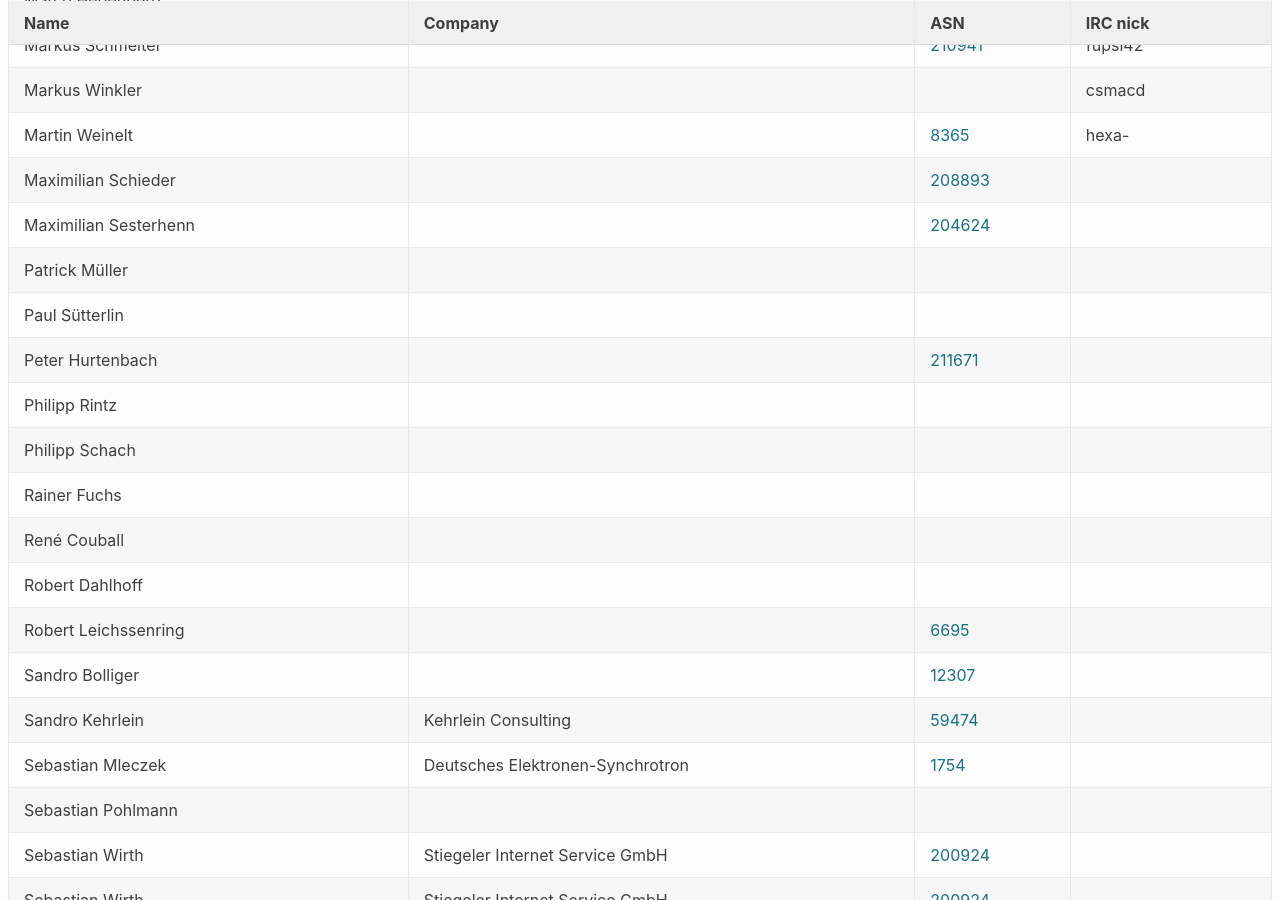
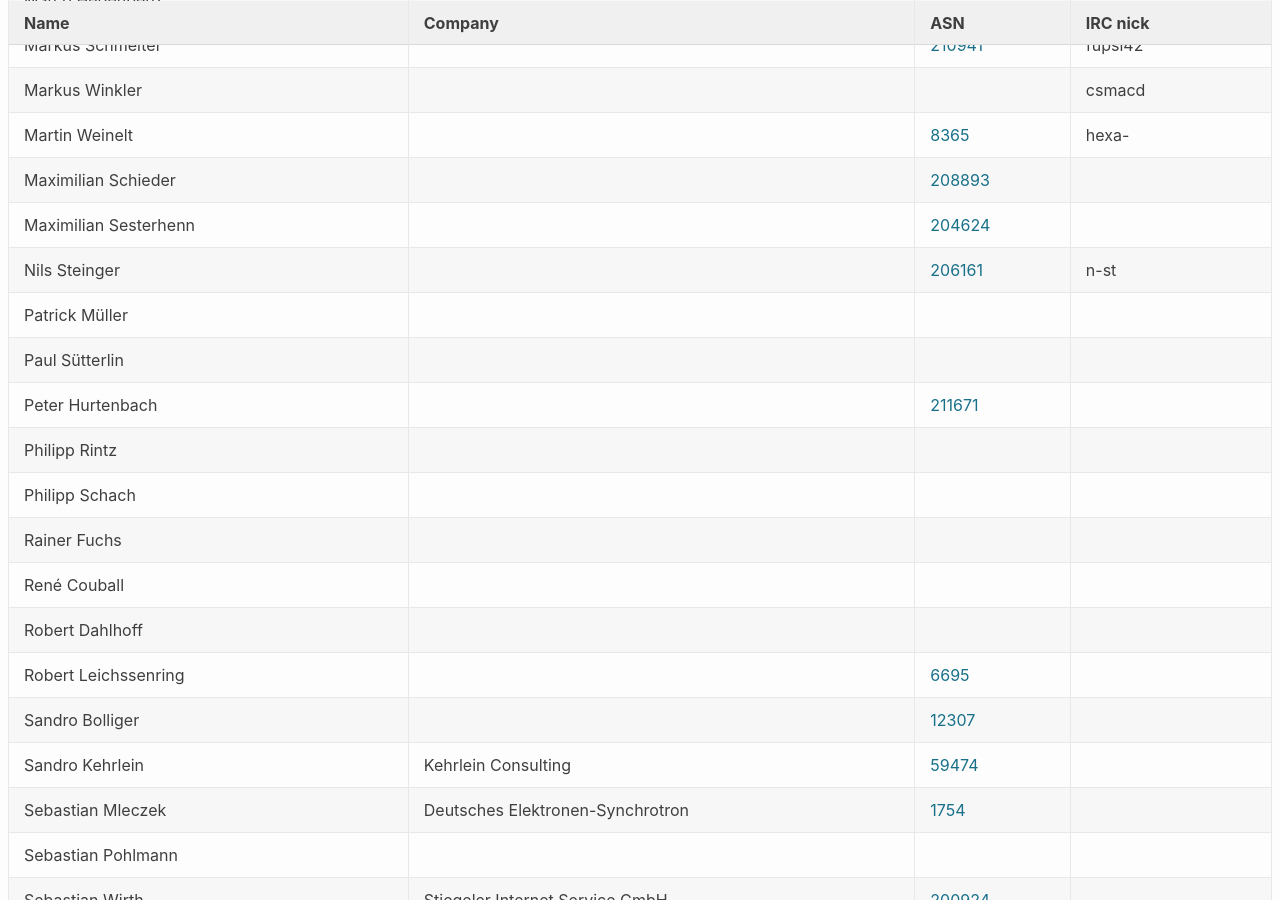
Before and after one commit to denog/pretix-attendeelist, a Jekyll site: the page built from denog14/index.md, in a window 1280 px wide and 900 px high, scrolled down 913 px. Built offline with Jekyll 4.4.1, drawn with Linux system fonts in a browser that asks for light colours.

Commit message:
Latest data: Thu Aug 25 13:26:14 UTC 2022

```diff
--- a/_data/attendees_denog14_onsite.json
+++ b/_data/attendees_denog14_onsite.json
@@ -138,6 +138,12 @@
     "asn": "204624"
   },
   {
+    "name": "Nils Steinger",
+    "company": null,
+    "irc": "n-st",
+    "asn": "206161"
+  },
+  {
     "name": "Patrick Müller",
     "company": null,
     "irc": null,
```
